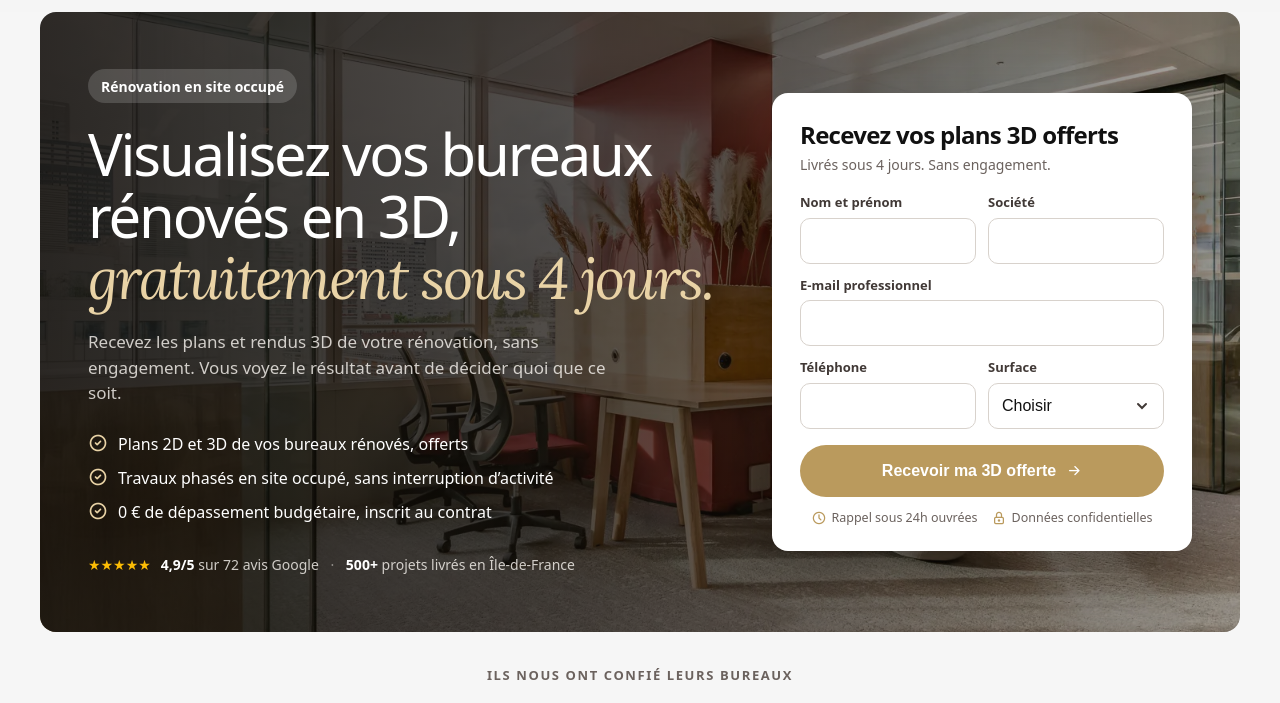
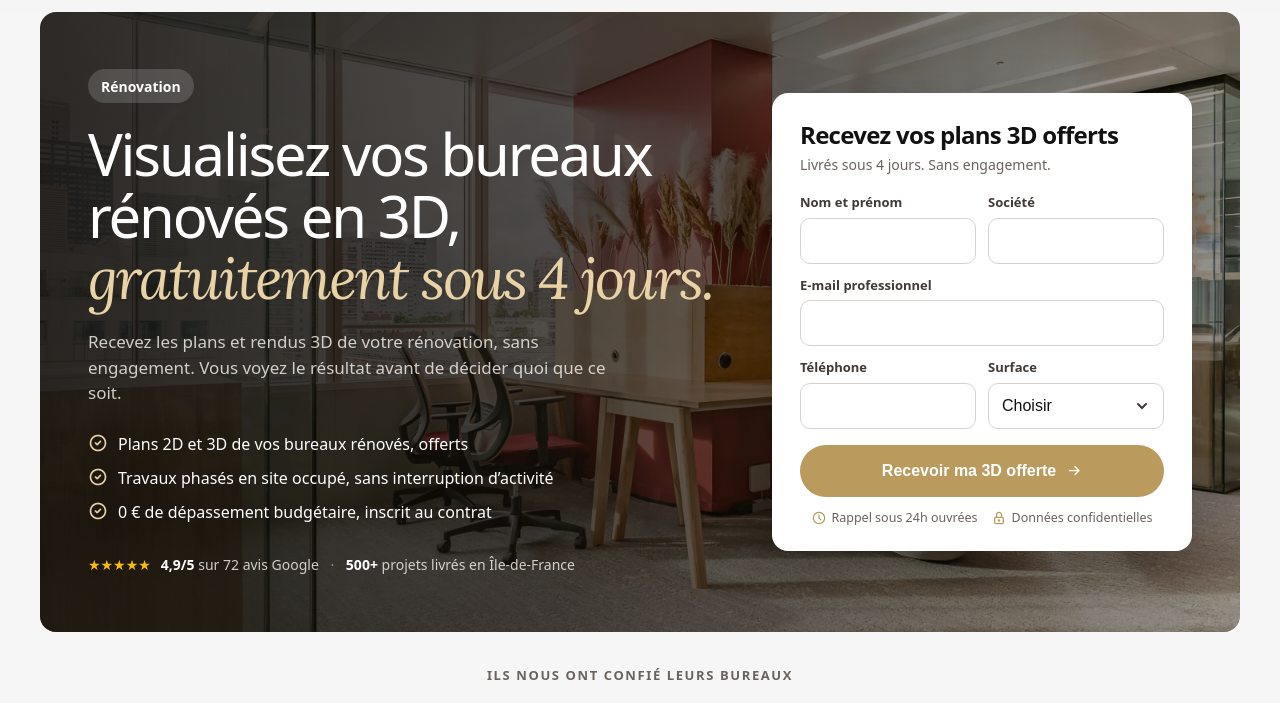
Before and after one commit to remivinel-netizen/clueme-landing-pages, a plain HTML site: page renovation-bureaux-paris-ads/index.html in a window 1280 px wide. Shown: the part 64-767 px from the top of the page. Drawn offline with Linux system fonts and the light colour scheme; a web font is replaced by a local one.

Commit message:
Rénovation : bulle du hero raccourcie
Co-Authored-By: Claude Fable 5.2 <noreply@anthropic.com>

```diff
--- a/renovation-bureaux-paris-ads/index.html
+++ b/renovation-bureaux-paris-ads/index.html
@@ -34,7 +34,7 @@
     <div class="hero-box">
       <img class="bg" src="../assets/img/project-grape-12.jpg" alt="Bureaux rénovés en site occupé par Clue Me" width="1500" height="1000" fetchpriority="high">
       <div class="hero-copy">
-        <span class="eyebrow">Rénovation en site occupé</span>
+        <span class="eyebrow">Rénovation</span>
         <h1>Visualisez vos bureaux rénovés en 3D, <em>gratuitement sous 4&nbsp;jours.</em></h1>
         <p class="hero-sub">Recevez les plans et rendus 3D de votre rénovation, sans engagement. Vous voyez le résultat avant de décider quoi que ce soit.</p>
         <ul class="ticks">
```
